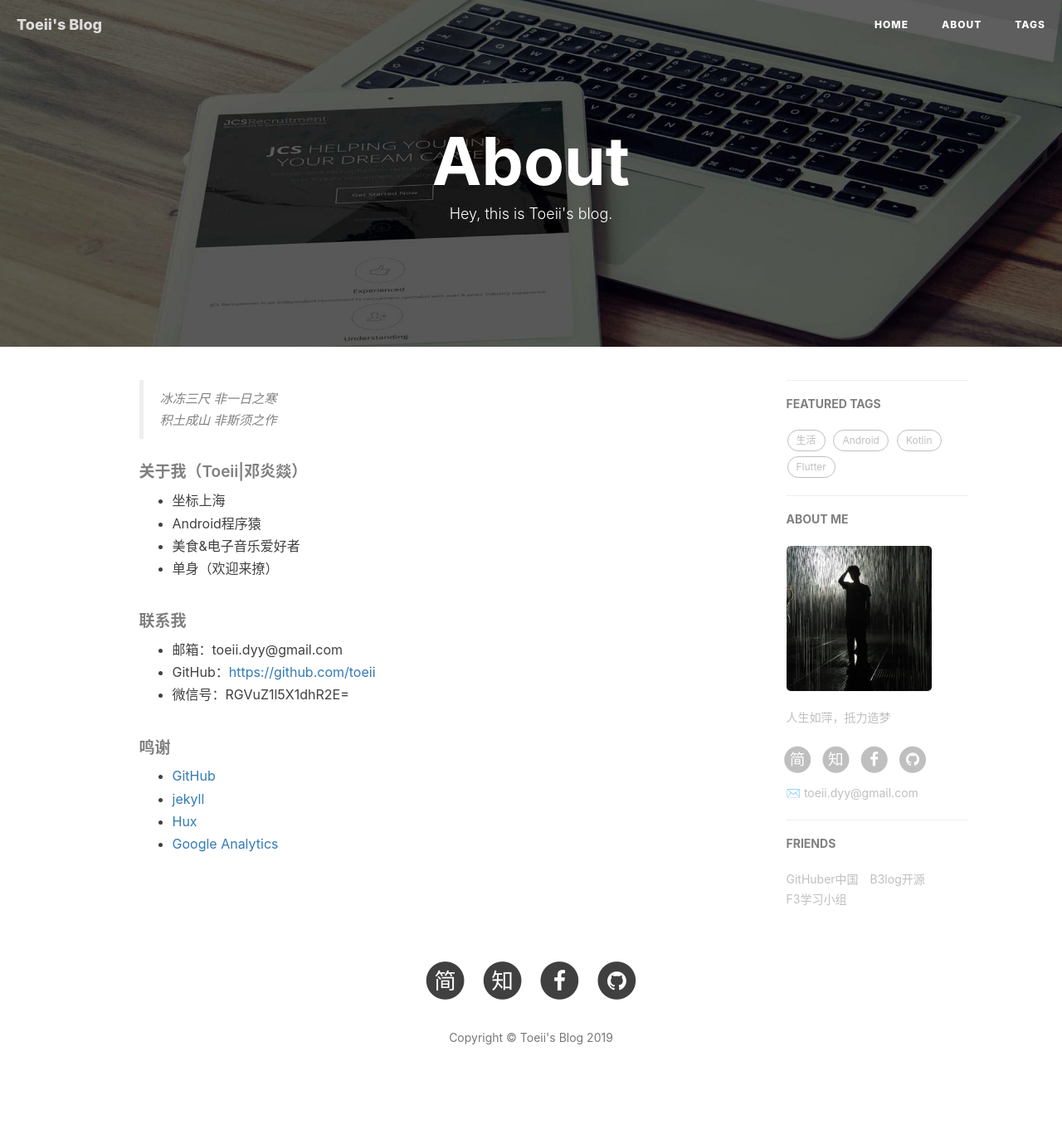
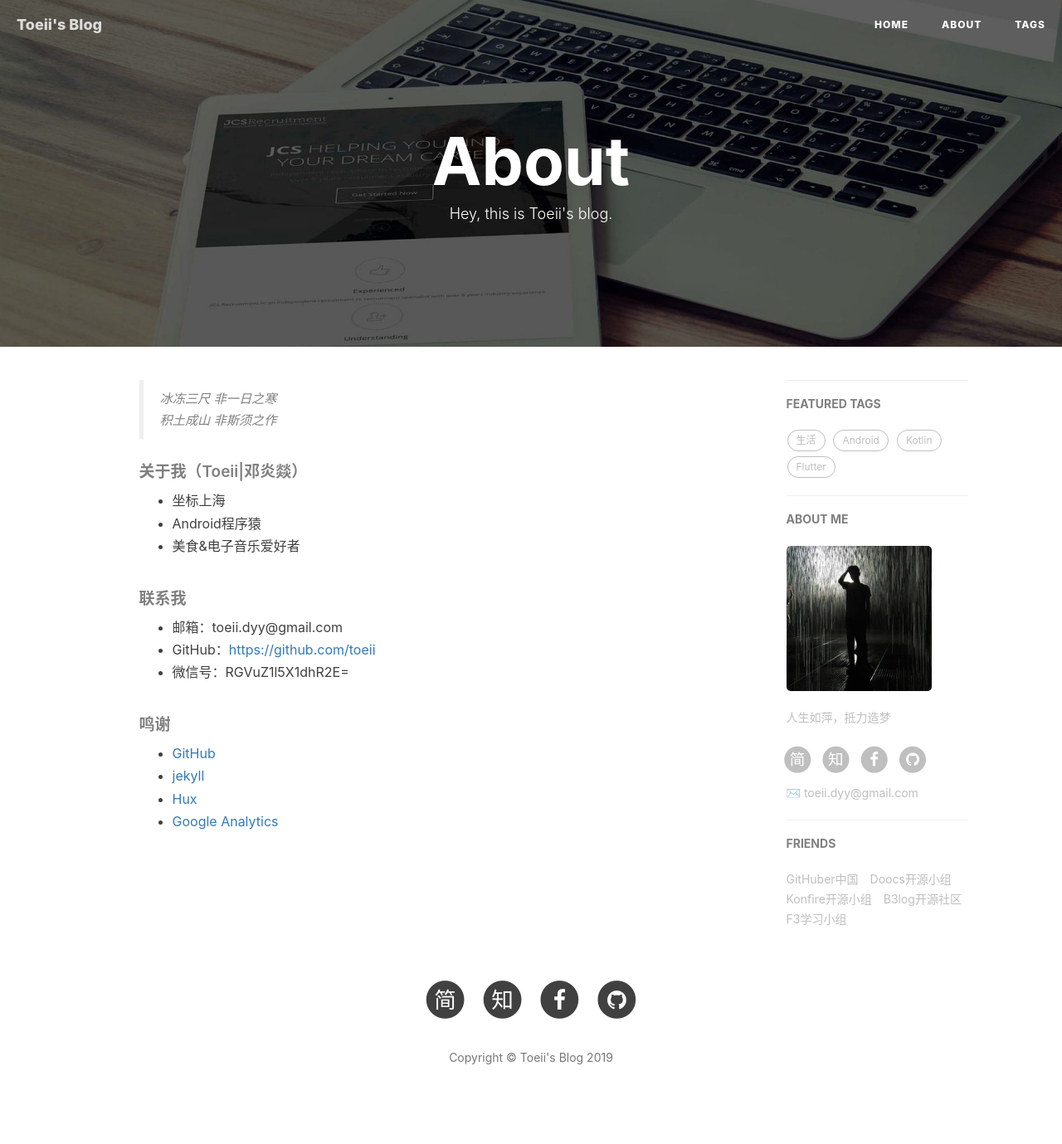
Before and after one commit to toeii/toeii.github.io, a Jekyll site: the page built from about.html, in a window 1280 px wide. Shown: the whole page at 83% size. Built offline with Jekyll 4.4.1, drawn with Linux system fonts in a browser that asks for light colours; nearby versions of some CDN libraries; comment, search, counter and statistics services are not loaded; before the commit the page ends 1355 px from its top, so only the background shows below that.

Commit message:
update friends

```diff
--- a/_config.yml
+++ b/_config.yml
@@ -96,11 +96,19 @@ friends: [
         href: "https://china-githuber.github.io/"
     },
     {
-        title: "B3log开源",
+        title: "Doocs开源小组",
+        href: "https://github.com/doocs"
+    },
+    {
+        title: "Konfire开源小组",
+        href: "https://github.com/Konfire"
+    },
+    {
+        title: "B3log开源社区",
         href: "https://github.com/b3log"
     },
     {
-       title: "F3学习小组",
+        title: "F3学习小组",
         href: "https://github.com/HackbuteerF3"
     },
 ]
--- a/about.html
+++ b/about.html
@@ -24,7 +24,6 @@ header-img: "img/post-bg-rwd.jpg"
         <li>坐标上海</li>
         <li>Android程序猿</li>
         <li>美食&电子音乐爱好者</li>
-        <li>单身（欢迎来撩）</li>
     </ul>
 
 
```
